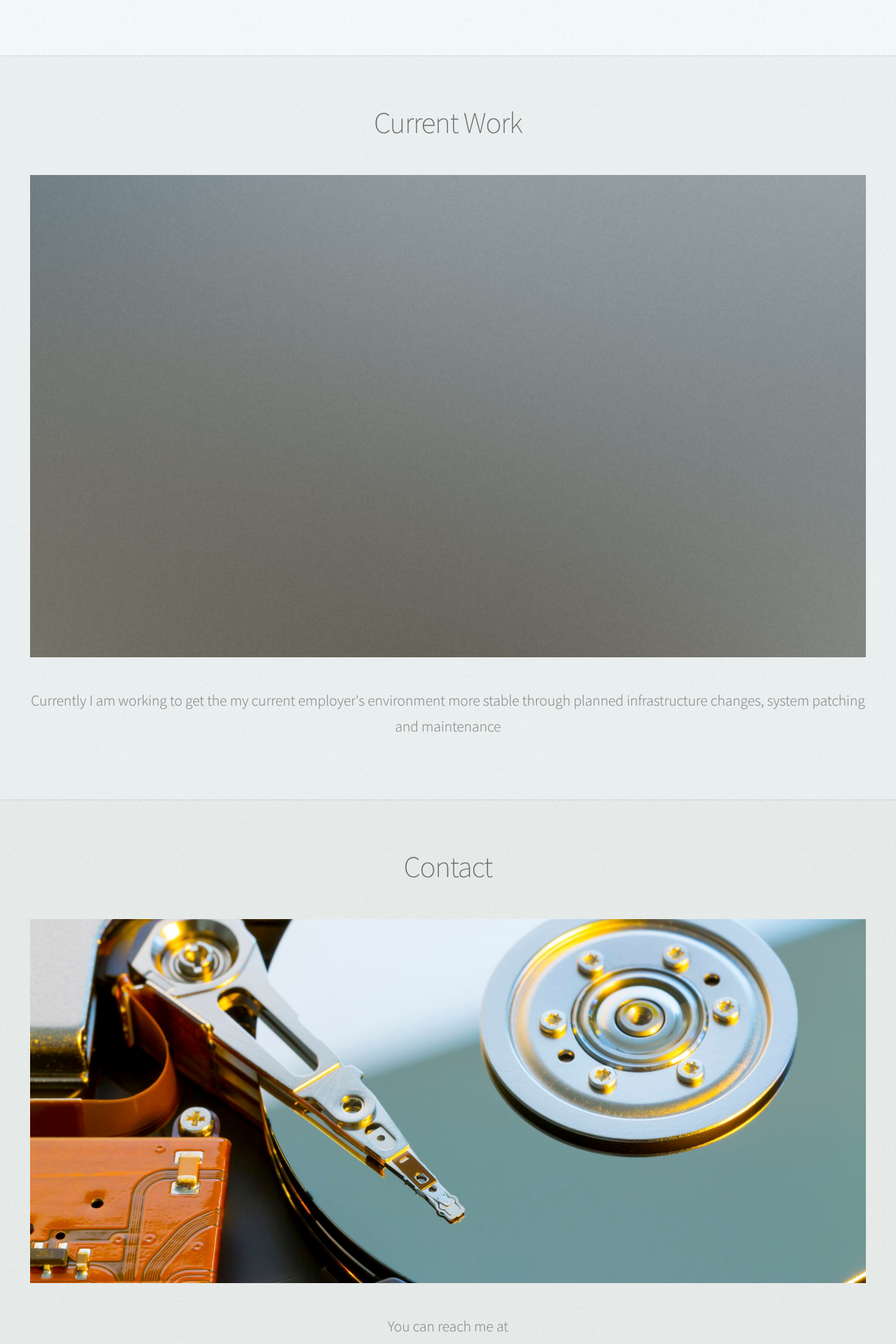
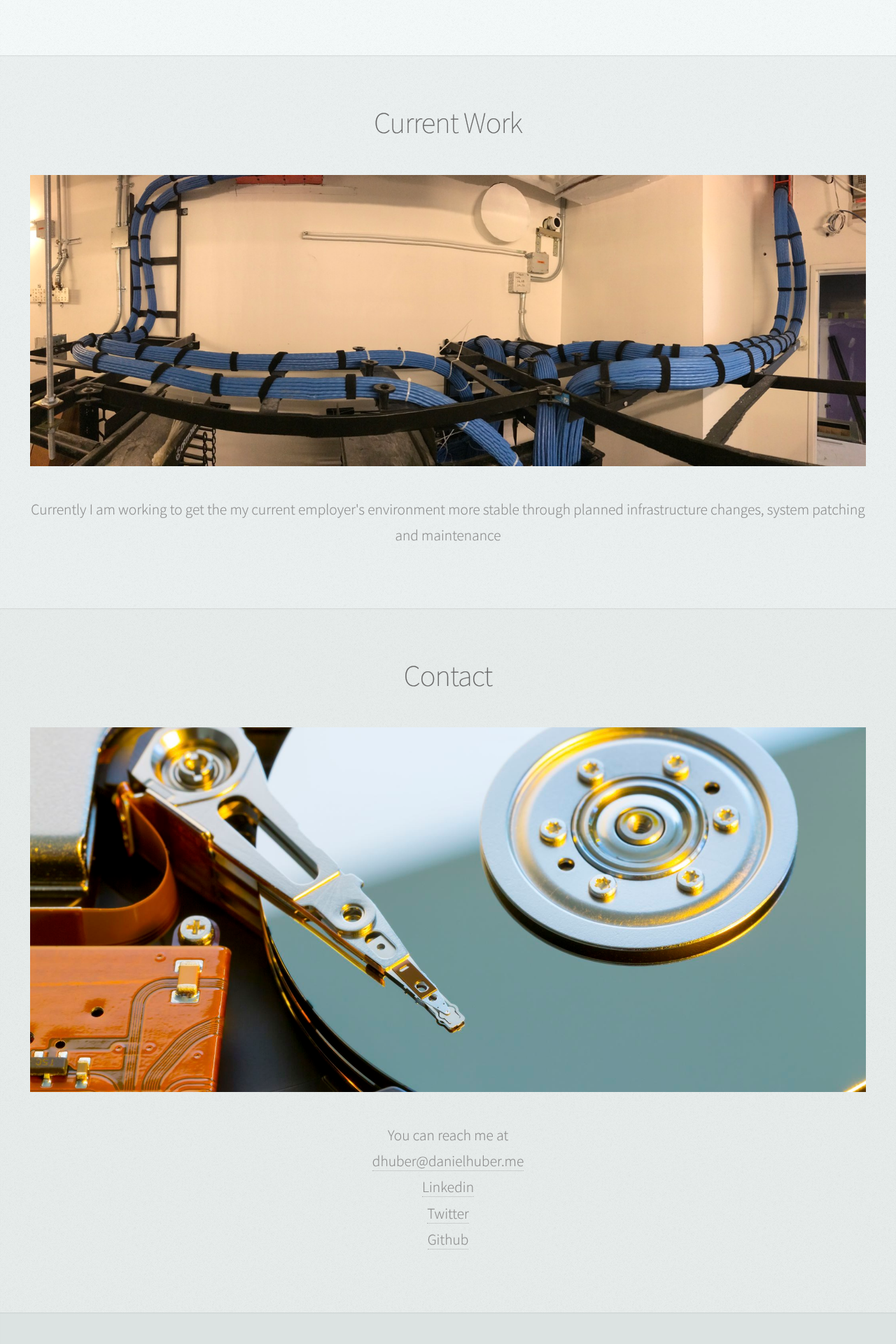
Before and after one commit to Vashidu/danielhuberme-gh-pages, a Jekyll site: the page built from index.html, in a window 1280 px wide. Shown: the part 2160-4080 px from the top of the page at 70% size. Built offline with Jekyll 4.4.1, drawn with Linux system fonts in a browser that asks for light colours; Markdown is read by kramdown in place of the engine named in the settings.

Commit message:
Changed picture, and resume link

```diff
--- a/_includes/main.html
+++ b/_includes/main.html
@@ -16,7 +16,7 @@
 
                             <p>I am a Enterprise Architect with a background in network engineering.<br /></p>
 							<footer>
-								<a href="https://danielhuber-my.sharepoint.com/personal/dhuber_danielhuber_me/_layouts/15/guestaccess.aspx?docid=07f22d8dae38a479788c912573afcc286&authkey=AamOEbbVpw2KaaJeg9cq1CQ" class="button scrolly">View my Resume</a>
+								<a href="http://linktrack.info/.2citb" class="button scrolly">View my Resume</a>
 							</footer>
 
 						</div>
@@ -46,7 +46,7 @@
 							<header>
 								<h2>Current Work</h2>
 							</header>
-							<div class="image featured"><img src="images/placeholder.jpg" alt="" /></div >
+							<div class="image featured"><img src="images/cabling.jpg" alt="" /></div >
                             <p>Currently I am working to get the my current employer's environment more stable through planned infrastructure changes, system patching and maintenance</p>
 						</div>
 					</section>
```
Also changed, not shown: images/cabling.jpg (added).
